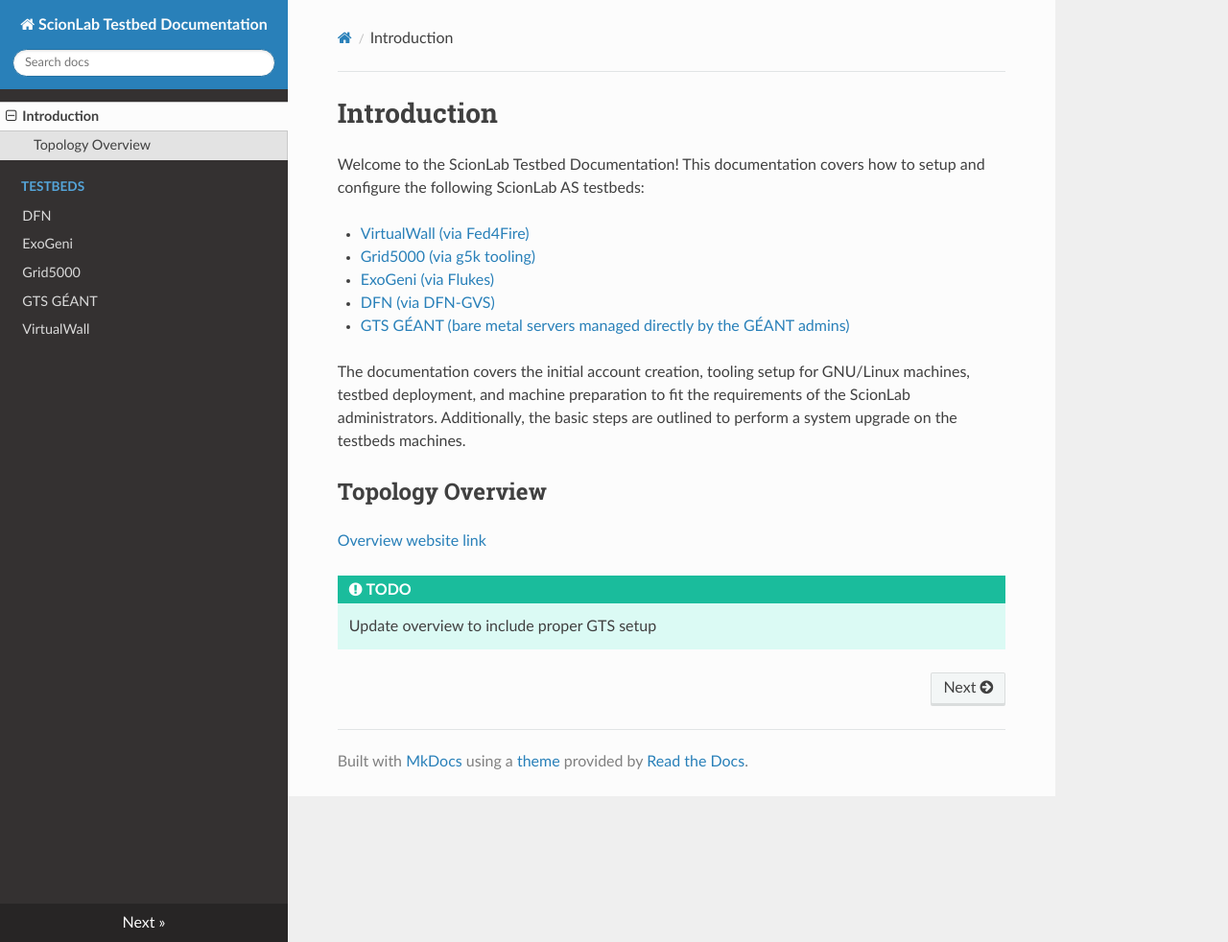
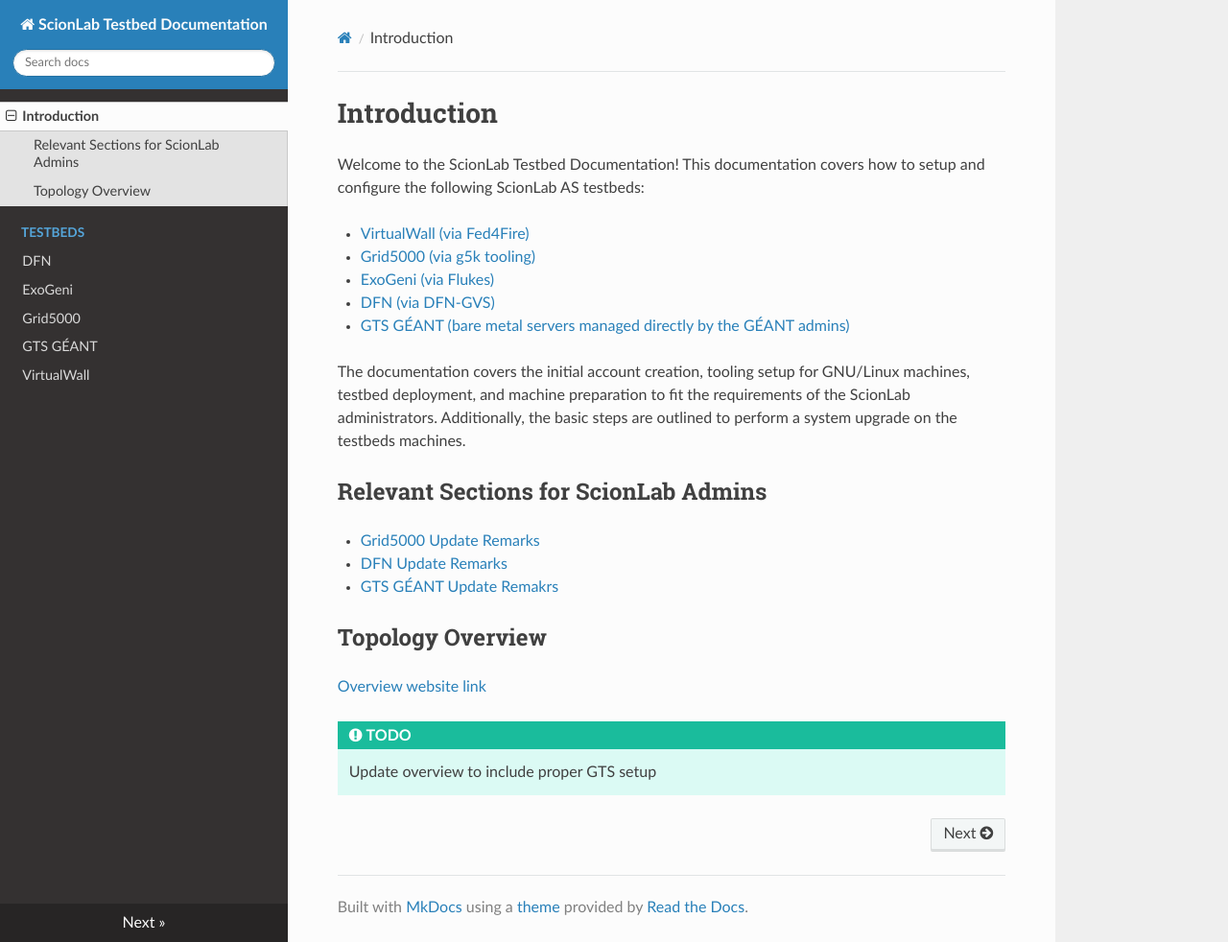
Before and after one commit to jwuensche/scionlab-scripts, an MkDocs documentation site: the page built from docs/index.md, in a window 1280 px wide and 982 px high. Shown: the whole window at 96% size. Built offline with MkDocs 1.6.1, drawn with Linux system fonts in a browser that asks for light colours; nearby versions of some CDN libraries.

Commit message:
Add hint for scionlab admins on the landing page

```diff
--- a/docs/index.md
+++ b/docs/index.md
@@ -10,6 +10,12 @@ Welcome to the ScionLab Testbed Documentation! This documentation covers how to
 
 The documentation covers the initial account creation, tooling setup for GNU/Linux machines, testbed deployment, and machine preparation to fit the requirements of the ScionLab administrators. Additionally, the basic steps are outlined to perform a system upgrade on the testbeds machines.
 
+## Relevant Sections for ScionLab Admins
+
+ - [Grid5000 Update Remarks](./testbeds/grid5000.md#updating-a-grid5000-machine)
+ - [DFN Update Remarks](./testbeds/dfn.md#updating-a-dfn-machine)
+ - [GTS GÉANT Update Remakrs](./testbeds/gts.md#updating-a-gts-machine)
+
 ## Topology Overview
 
 [Overview website link](https://fin-ger.github.io/scionlab-fed4fire-topology/)
```
